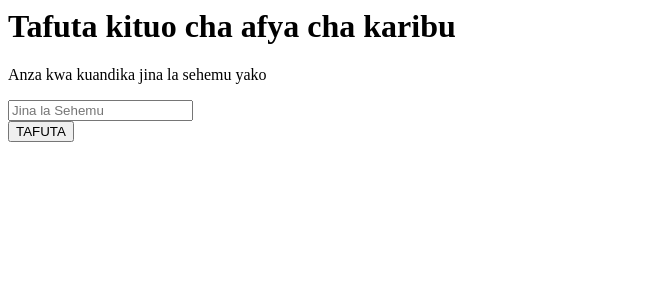
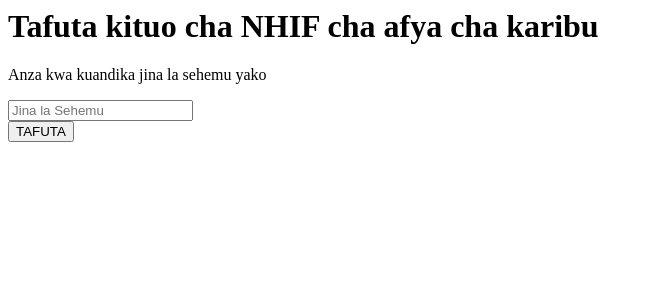
Before and after one commit to tebajanga/nhif-health-facilities-locator-app, a PHP site: the page made by application/views/embed/main_view.php in a window 1280 px wide. Shown: the top 300 px of the page, without its empty margins (0-653 px from the left). Run offline with PHP 8.4, Linux system fonts and the light colour scheme; the template is opened without the code that fills it, so the values that code supplies are empty; some web fonts are replaced.

Commit message:
Showing nhif facilities in embed

```diff
--- a/application/views/embed/main_view.php
+++ b/application/views/embed/main_view.php
@@ -16,7 +16,7 @@
         <div class="container-justify calculator-container embed">
             <div class="calculator">
                 <div class="price-form-container">
-                    <h1 class="pre-form-heading text-center undefined">Tafuta kituo cha afya cha karibu</h1>
+                    <h1 class="pre-form-heading text-center undefined">Tafuta kituo cha NHIF cha afya cha karibu</h1>
                     <p class="pre-form-paragraph text-center undefined">Anza kwa kuandika jina la sehemu yako</p>
 
                     <form class="health-form form-horizontal">
@@ -46,6 +46,8 @@
                         <strong>Hali : </strong><span>{{facility.status}}</span><br />
                         <strong>Umiliki : </strong><span>{{facility.ownership}}</span><br />
                         <strong>Mahali : </strong><span>{{facility.ward}} {{facility.council}}, {{facility.district}}-{{facility.region}}</span><br />
+                        <div ng-if="facility.nhif_accreditation_no"><strong>NHIF : </strong><span>IPO</span><br /></div>
+                        <div ng-if="!facility.nhif_accreditation_no"><strong>NHIF : </strong><span>HAIPO</span><br /></div>
                         <a target="_blank" href="https://www.google.co.tz/maps/search/{{facility.lat}},{{facility.lng}}">View on Map</a>
                     </div>
                 </div>
```
